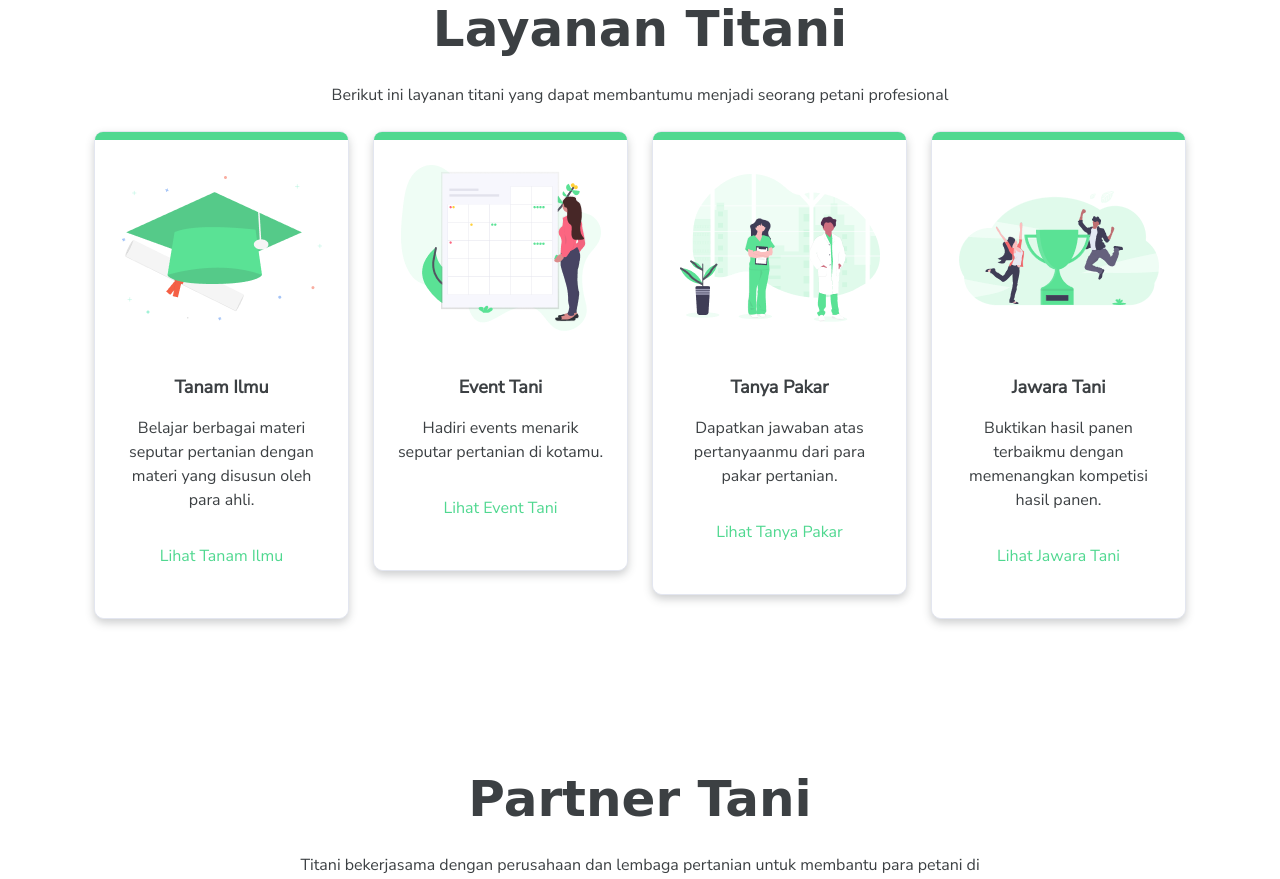
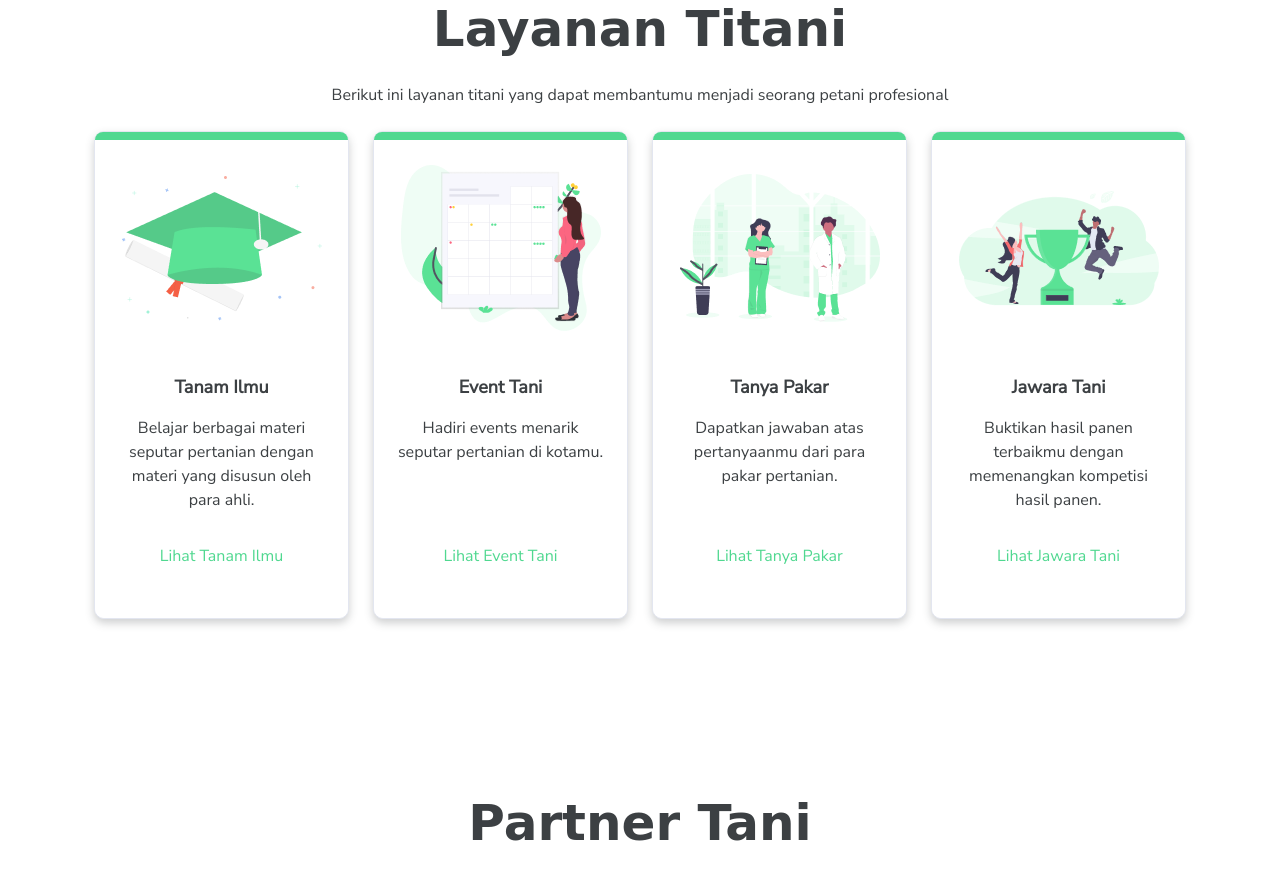
Before and after one commit to ilhm-rai/titani, a CodeIgniter 4 app: the page made by app/Views/Pages/Home.php in a window 1280 px wide. Shown: the part 2350-3229 px from the top of the page. Run offline with PHP 8.4 and a stand-in for CodeIgniter, Linux system fonts and the light colour scheme; the template is opened without the code that fills it, so the values that code supplies are empty; some libraries are stand-ins or nearby versions.

Commit message:
Update home

```diff
--- a/app/Views/Pages/Home.php
+++ b/app/Views/Pages/Home.php
@@ -69,14 +69,14 @@
             </div>
         </div>
     </section>
-    <section class="section-frame">
+    <section class="section-frame" id="service">
         <div class="text-center">
             <h2 class="section-title mb-4">Layanan Titani</h2>
             <p class="mb-4">Berikut ini layanan titani yang dapat membantumu menjadi seorang petani profesional </p>
         </div>
         <div class="row">
-            <div class="col-lg-3">
-                <div class="card card-service">
+            <div class="col-12 col-md-6 col-lg-3 mb-4">
+                <div class="card card-service h-100">
                     <div class="card-header text-center">
                         <img src="<?= base_url('assets/img/layanan1.png'); ?>" alt="...">
                     </div>
@@ -89,8 +89,8 @@
                     </div>
                 </div>
             </div>
-            <div class="col-lg-3">
-                <div class="card card-service">
+            <div class="col-12 col-md-6 col-lg-3 mb-4">
+                <div class="card card-service h-100">
                     <div class="card-header text-center">
                         <img src="<?= base_url('assets/img/layanan2.png'); ?>" alt="...">
                     </div>
@@ -103,8 +103,8 @@
                     </div>
                 </div>
             </div>
-            <div class="col-lg-3">
-                <div class="card card-service">
+            <div class="col-12 col-md-6 col-lg-3 mb-4">
+                <div class="card card-service h-100">
                     <div class="card-header text-center">
                         <img src="<?= base_url('assets/img/layanan3.png'); ?>" alt="...">
                     </div>
@@ -117,8 +117,8 @@
                     </div>
                 </div>
             </div>
-            <div class="col-lg-3">
-                <div class="card card-service">
+            <div class="col-12 col-md-6 col-lg-3 mb-4">
+                <div class="card card-service h-100">
                     <div class="card-header">
                         <img src="<?= base_url('assets/img/layanan4.png'); ?>" alt="...">
                     </div>
@@ -247,4 +247,17 @@
         <a href="#" class="btn btn-light rounded-pill text-pastel-green">Daftar Sekarang</a>
     </div>
 </section>
+<script>
+    $(document).ready(function() {
+        $('.farmer-feedback').slick({
+            infinite: true,
+            slidesToShow: 2,
+            slidesToScroll: 1,
+            variableWidth: true,
+            dots: true,
+            autoplay: true,
+            arrows: false
+        });
+    });
+</script>
 <?= $this->endSection(); ?>
```
